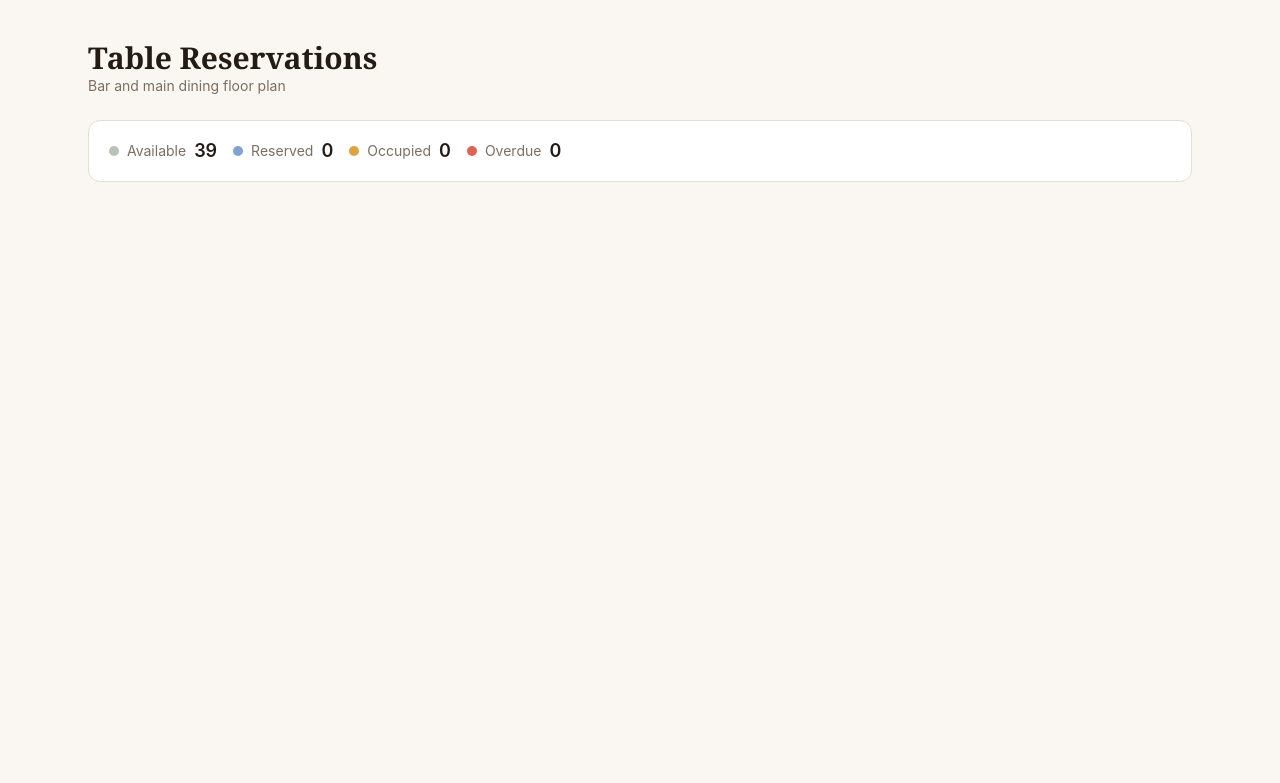
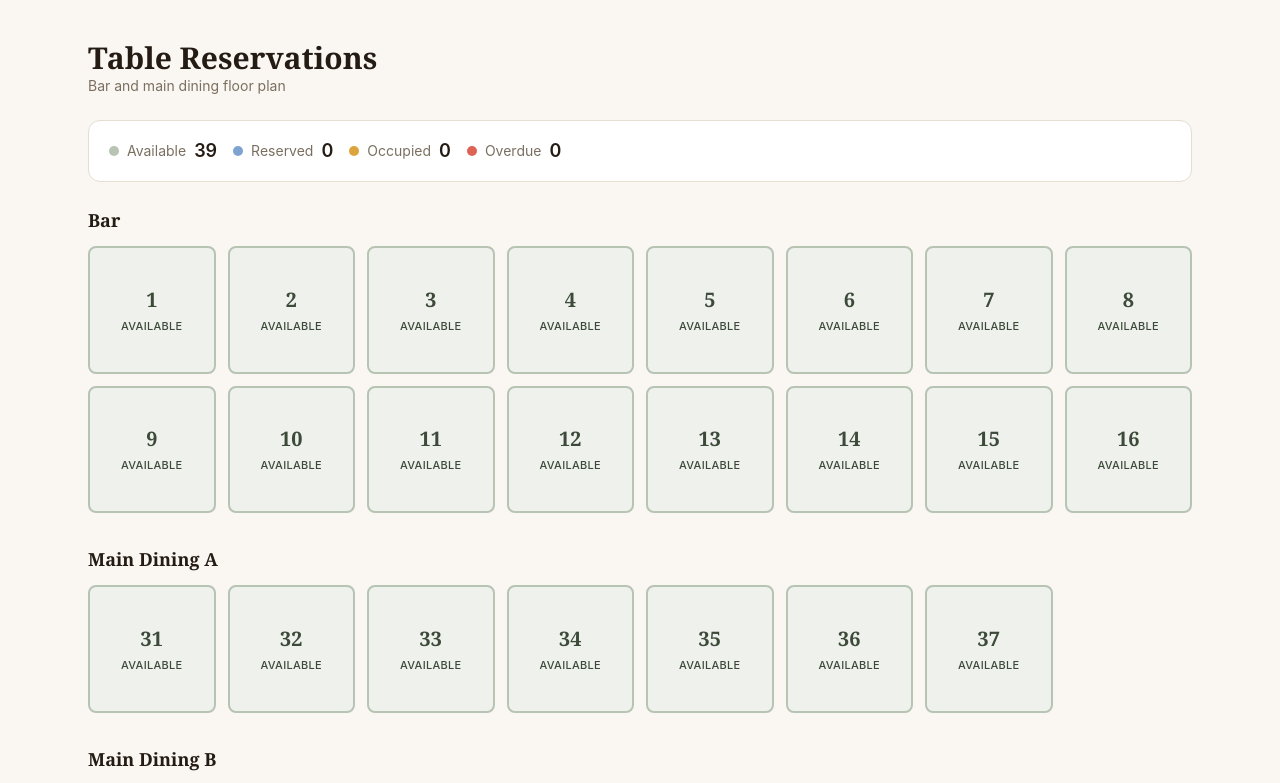
Before and after one commit to guillerocko1/Table-Reservations, a Next.js app: page / in a window 1280 px wide. Shown: the top 783 px of the page. Built offline with nearby package versions, Linux system fonts and the light colour scheme.

Commit message:
Add floor plan and table card components

```diff
--- a/app/page.tsx
+++ b/app/page.tsx
@@ -1,7 +1,20 @@
+"use client";
+
+import { useState } from "react";
 import { StatusSummary } from "@/components/StatusSummary";
+import { FloorPlan } from "@/components/FloorPlan";
+import { ALL_TABLE_NUMBERS } from "@/lib/tables";
+import { summarizeStatuses, type Reservation, type ReservationStatus } from "@/lib/reservations";
 
 export default function Home() {
-  const sampleSummary = { available: 39, reserved: 0, occupied: 0, overdue: 0 };
+  const [reservationsByTable] = useState<Record<number, Reservation>>({});
+  const now = new Date();
+
+  function getStatus(tableNumber: number): ReservationStatus {
+    return reservationsByTable[tableNumber] ? "reserved" : "available";
+  }
+
+  const summary = summarizeStatuses(reservationsByTable, ALL_TABLE_NUMBERS, now);
 
   return (
     <main className="mx-auto flex max-w-6xl flex-col gap-6 px-6 py-10">
@@ -9,7 +22,12 @@ export default function Home() {
         <h1 className="font-serif text-3xl font-bold text-[var(--color-text)]">Table Reservations</h1>
         <p className="text-sm text-[var(--color-text-muted)]">Bar and main dining floor plan</p>
       </header>
-      <StatusSummary summary={sampleSummary} />
+      <StatusSummary summary={summary} />
+      <FloorPlan
+        reservationsByTable={reservationsByTable}
+        getStatus={getStatus}
+        onSelectTable={() => {}}
+      />
     </main>
   );
 }
--- /dev/null
+++ b/components/FloorPlan.tsx
@@ -0,0 +1,34 @@
+import { ZONES } from "@/lib/tables";
+import type { Reservation, ReservationStatus } from "@/lib/reservations";
+import { TableCard } from "./TableCard";
+
+interface FloorPlanProps {
+  reservationsByTable: Record<number, Reservation>;
+  getStatus: (tableNumber: number) => ReservationStatus;
+  onSelectTable: (tableNumber: number) => void;
+}
+
+export function FloorPlan({ reservationsByTable, getStatus, onSelectTable }: FloorPlanProps) {
+  return (
+    <div className="flex flex-col gap-8">
+      {ZONES.map((zone) => (
+        <section key={zone.id}>
+          <h2 className="mb-3 font-serif text-lg font-semibold text-[var(--color-text)]">
+            {zone.label}
+          </h2>
+          <div className="grid grid-cols-4 gap-3 sm:grid-cols-6 md:grid-cols-8">
+            {zone.tableNumbers.map((tableNumber) => (
+              <TableCard
+                key={tableNumber}
+                tableNumber={tableNumber}
+                status={getStatus(tableNumber)}
+                reservation={reservationsByTable[tableNumber]}
+                onSelect={onSelectTable}
+              />
+            ))}
+          </div>
+        </section>
+      ))}
+    </div>
+  );
+}
--- /dev/null
+++ b/components/TableCard.tsx
@@ -0,0 +1,44 @@
+import type { Reservation, ReservationStatus } from "@/lib/reservations";
+
+interface TableCardProps {
+  tableNumber: number;
+  status: ReservationStatus;
+  reservation: Reservation | undefined;
+  onSelect: (tableNumber: number) => void;
+}
+
+const STATUS_STYLES: Record<ReservationStatus, string> = {
+  available:
+    "bg-[var(--color-available-bg)] border-[var(--color-available-border)] text-[var(--color-available-text)]",
+  reserved:
+    "bg-[var(--color-reserved-bg)] border-[var(--color-reserved-border)] text-[var(--color-reserved-text)]",
+  occupied:
+    "bg-[var(--color-occupied-bg)] border-[var(--color-occupied-border)] text-[var(--color-occupied-text)]",
+  overdue:
+    "bg-[var(--color-overdue-bg)] border-[var(--color-overdue-border)] text-[var(--color-overdue-text)]",
+};
+
+const STATUS_LABELS: Record<ReservationStatus, string> = {
+  available: "Available",
+  reserved: "Reserved",
+  occupied: "Occupied",
+  overdue: "Overdue",
+};
+
+export function TableCard({ tableNumber, status, reservation, onSelect }: TableCardProps) {
+  return (
+    <button
+      type="button"
+      onClick={() => onSelect(tableNumber)}
+      className={`flex aspect-square w-full flex-col items-center justify-center gap-1 rounded-lg border-2 p-2 text-center transition hover:brightness-95 ${STATUS_STYLES[status]}`}
+    >
+      <span className="font-serif text-xl font-bold">{tableNumber}</span>
+      <span className="text-[11px] font-medium uppercase tracking-wide">{STATUS_LABELS[status]}</span>
+      {reservation && (
+        <span className="truncate text-xs">
+          {reservation.guestName} · {reservation.partySize}
+        </span>
+      )}
+    </button>
+  );
+}
```
